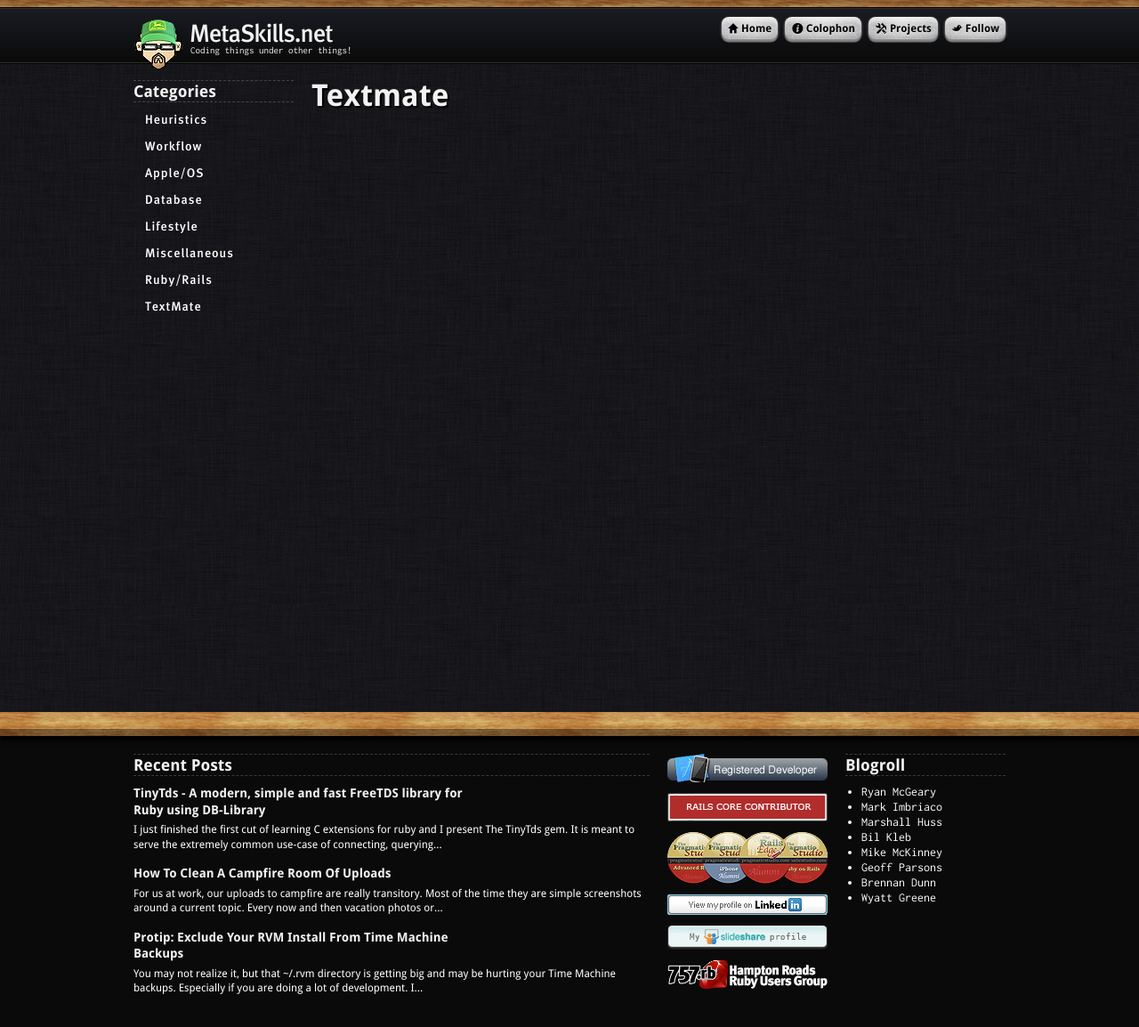
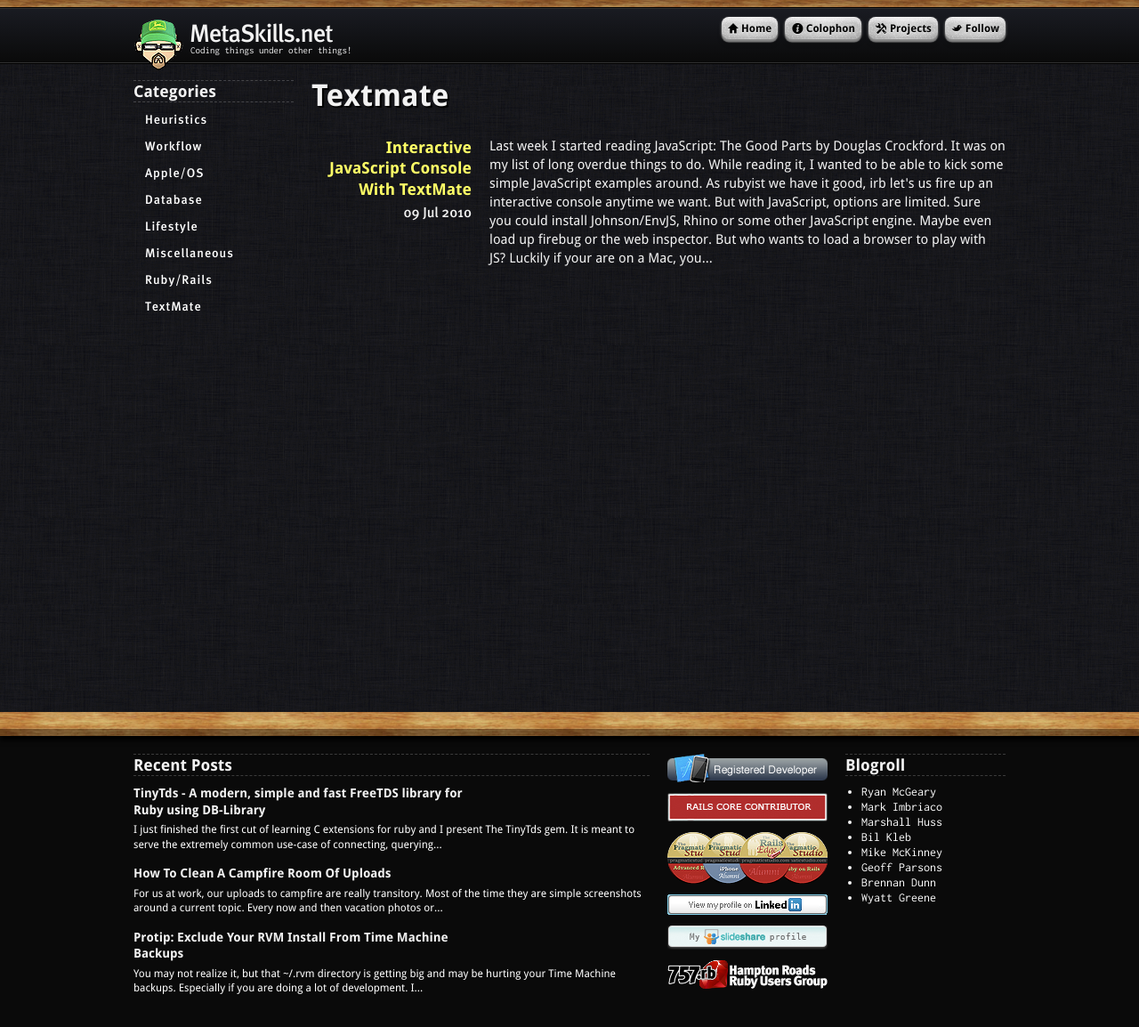
Before and after one commit to codefriendly/metaskills.net, a Jekyll site: the page built from categories/textmate.html, in a window 1280 px wide and 1154 px high. Shown: the whole window at 89% size. Built offline with Jekyll 4.4.1, drawn with Linux system fonts in a browser that asks for light colours.

Commit message:
Another article.

```diff
--- a/_posts2do/_rewrites.txt
+++ b/_posts2do/_rewrites.txt
@@ -72,4 +72,3 @@
 RewriteRule ^2010/5/26/the-alias_method_chain-of-rake-override-rake-task$ /2010/05/26/the-alias_method_chain-of-rake-override-rake-task/ [L]
 RewriteRule ^2010/7/6/custom-webrat-session-formatted_error-for-rails-with-nokogiri$ /2010/07/06/custom-webrat-session-formatted_error-for-rails-with-nokogiri/ [L]
 RewriteRule ^2010/7/7/bit-fat-legacy-schema-inspection$ /2010/07/07/bit-fat-legacy-schema-inspection/ [L]
-RewriteRule ^2010/7/9/interactive-javascript-console-with-textmate$ /2010/07/09/interactive-javascript-console-with-textmate/ [L]
--- a/_sass/site.scss
+++ b/_sass/site.scss
@@ -303,7 +303,7 @@
     img {
       padding: 13px;
       border: 1px solid #666;
-      background-color: #fff;
+      background-color: #cccccc;
     }
   }
 }
@@ -479,6 +479,7 @@
     ul { padding-left: 18px; }
     ul li { margin: 2px 0; }
     p strong { color:$color-strong; }
+    img.shadow { margin-bottom:10px; @include vndr-box-shadow(7px, 7px, 8px, rgba(0,0,0,0.7)); }
     @include cmpnt-photofancy;
     @include cmpnt-disqus;
   }
--- a/resource/site.css
+++ b/resource/site.css
@@ -317,7 +317,7 @@
         body section#page section#content article#post span.photofancy img {
           padding: 13px;
           border: 1px solid #666;
-          background-color: #fff; }
+          background-color: #cccccc; }
       body section#page section#content article#post footer#disqus_thread {
         padding-top: 30px; }
         body section#page section#content article#post footer#disqus_thread a, body section#page section#content article#post footer#disqus_thread a:link, body section#page section#content article#post footer#disqus_thread a:visited, body section#page section#content article#post footer#disqus_thread a:hover, body section#page section#content article#post footer#disqus_thread a:active {
```
Also changed, not shown: _posts/2010-07-09-interactive-javascript-console-with-textmate.html (renamed from _posts2do/2010-07-09-interactive-javascript-console-with-textmate.html, +9 -30 lines), assets/jsc_terminal.gif (added), assets/jsc_textmate.gif (added), assets/jsc_tmbundle.gif (added), 1 other file.
